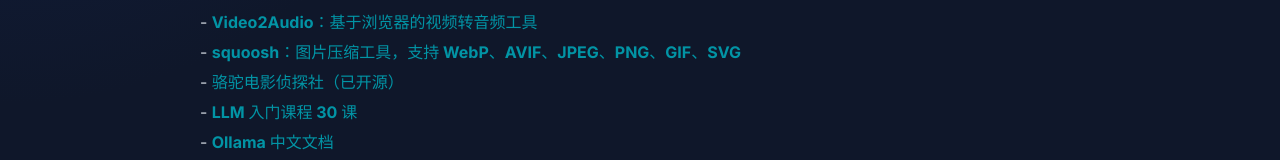
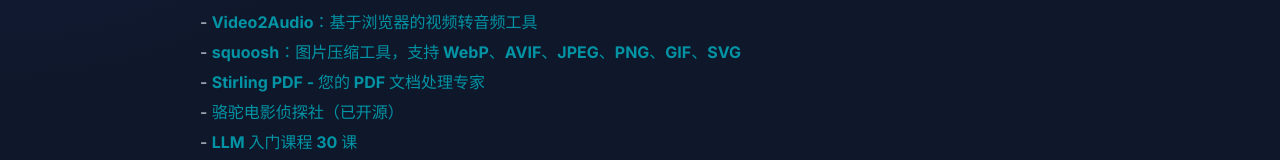
Before and after one commit to silvbb/qianniu, a React (Vite) app: page / in a window 1280 px wide. Shown: the part 390-550 px from the top of the page. Built offline with nearby package versions, Linux system fonts and the light colour scheme.

Commit message:
add Stirling PDF

```diff
--- a/src/components/SocialLinks.tsx
+++ b/src/components/SocialLinks.tsx
@@ -15,6 +15,11 @@
         <li>
           <p> -  <a href="https://squoosh.qianniu.city/" target="_blank" rel="noopener noreferrer">
             squoosh：图片压缩工具，支持 WebP、AVIF、JPEG、PNG、GIF、SVG
+          </a> </p>
+        </li>
+        <li>
+          <p> -  <a href="https://pdf.qianniu.city/" target="_blank" rel="noopener noreferrer">
+            Stirling PDF - 您的 PDF 文档处理专家
           </a> </p>
         </li>
         <li>
```
